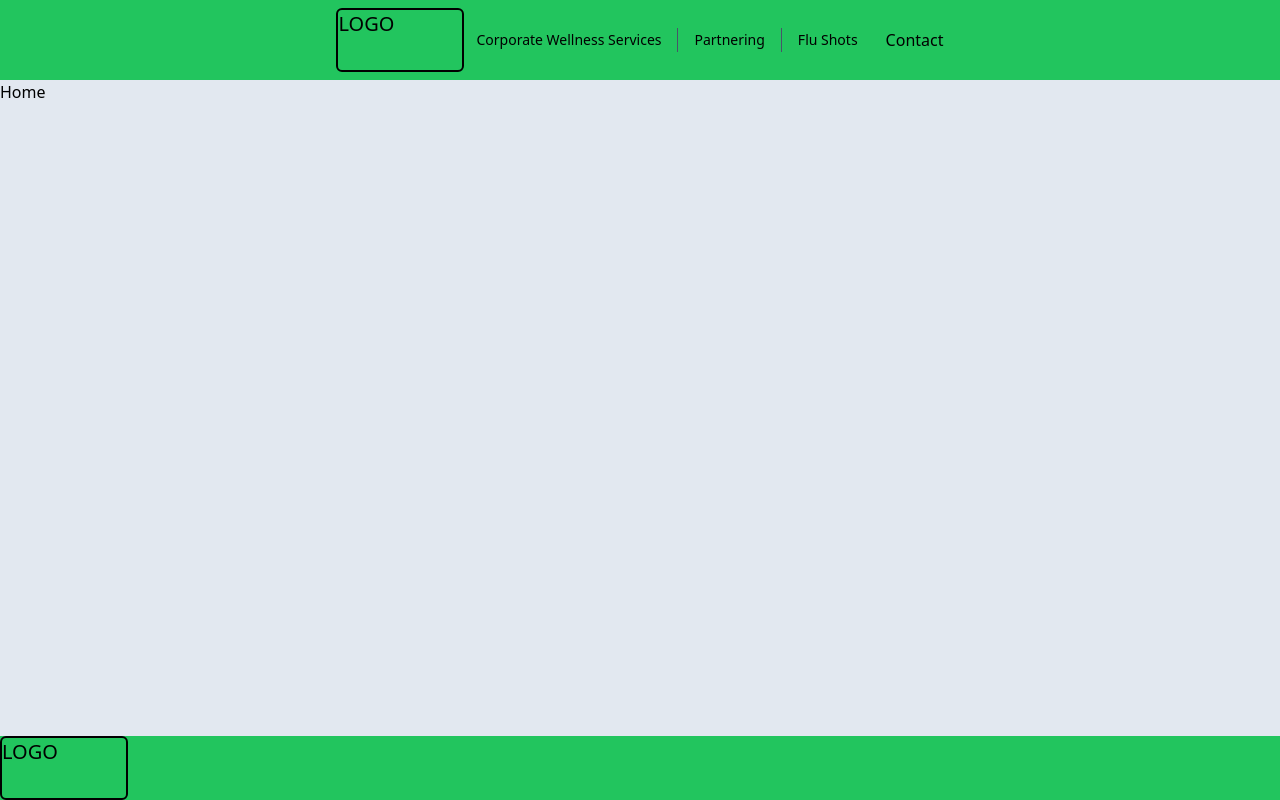
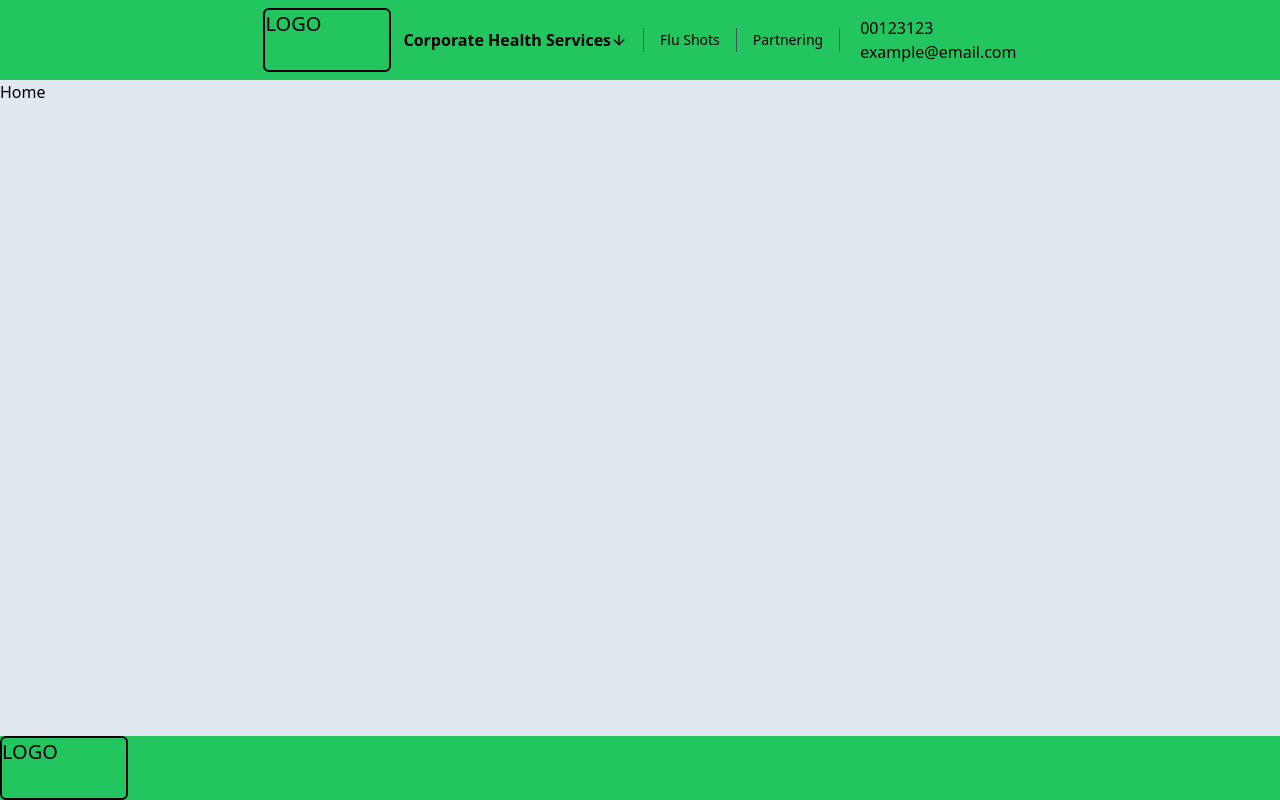
Before and after one commit to Dw1GHTY/cmh, a Next.js app in the folder cmh/: page / in a window 1280 px wide. Built offline with nearby package versions, Linux system fonts and the light colour scheme.

Commit message:
NavLinks structure

```diff
--- a/cmh/src/app/page.tsx
+++ b/cmh/src/app/page.tsx
@@ -1,6 +1,7 @@
 import React from "react";
 
 const Home = () => {
+  //TODO: Carousel
   return <div className="">Home</div>;
 };
 
--- a/cmh/src/components/Contact.tsx
+++ b/cmh/src/components/Contact.tsx
@@ -1,9 +1,15 @@
 import React from "react";
 
-const Contact: React.FC = () => {
+interface ContactProps {
+  phoneNumber?: string;
+  email?: string;
+}
+
+const Contact: React.FC<ContactProps> = ({ phoneNumber, email }) => {
   return (
-    <div className=" hidden md:flex ml-4 border-1 border-green-950">
-      Contact
+    <div className=" hidden md:flex ml-4 ">
+      {phoneNumber} <br />
+      {email}
     </div>
   );
 };
--- a/cmh/src/components/Navbar/NavDropdown.tsx
+++ b/cmh/src/components/Navbar/NavDropdown.tsx
@@ -1,7 +1,36 @@
+import {
+  DropdownMenu,
+  DropdownMenuContent,
+  DropdownMenuItem,
+  DropdownMenuSeparator,
+  DropdownMenuTrigger,
+} from "@radix-ui/react-dropdown-menu";
+import { ArrowDown } from "lucide-react";
 import React from "react";
 
-const NavDropdown: React.FC = () => {
-  return <div>NavDropdown</div>;
+interface NavDropdownProps {
+  dropDownName: string;
+  dropDownLinks: string[];
+}
+
+const NavDropdown: React.FC<NavDropdownProps> = ({
+  dropDownName,
+  dropDownLinks,
+}) => {
+  return (
+    <DropdownMenu>
+      <DropdownMenuTrigger className="flex flex-row justify-center items-center size-fit rounded-md p-2 hover:bg-green-300 font-semibold">
+        {dropDownName}
+        <ArrowDown className="size-4" />
+      </DropdownMenuTrigger>
+      <DropdownMenuContent className="w-fit bg-slate-200 border-2 space-y-1 border-green-700 rounded-sm">
+        <DropdownMenuSeparator />
+        {dropDownLinks.map((link) => {
+          return <DropdownMenuItem>{link}</DropdownMenuItem>;
+        })}
+      </DropdownMenuContent>
+    </DropdownMenu>
+  );
 };
 
 export default NavDropdown;
--- a/cmh/src/components/Navbar/NavMenu.tsx
+++ b/cmh/src/components/Navbar/NavMenu.tsx
@@ -1,15 +1,34 @@
 import React from "react";
 import NavLink from "./NavLink";
 import { Separator } from "../ui/separator";
+import NavDropdown from "./NavDropdown";
 
-const NavMenu: React.FC = () => {
+interface NavMenuProps {
+  links?: Array<Link>;
+}
+
+const NavMenu: React.FC<NavMenuProps> = ({ links }) => {
   return (
     <div className=" hidden md:flex justify-center items-center mx-1 space-x-2">
-      <NavLink name="Corporate Wellness Services" />
-      <Separator className="bg-slate-600 h-6" orientation="vertical" />
-      <NavLink name="Partnering" />
-      <Separator className="bg-slate-600 h-6" orientation="vertical" />
-      <NavLink name="Flu Shots" />
+      {links?.map((link) => {
+        if (link.sublinks === undefined)
+          return (
+            <>
+              <NavLink name={link.name} />
+              <Separator className="bg-slate-600 h-6" orientation="vertical" />
+            </>
+          );
+        else
+          return (
+            <>
+              <NavDropdown
+                dropDownName={link.name}
+                dropDownLinks={link.sublinks}
+              />
+              <Separator className="bg-slate-600 h-6" orientation="vertical" />
+            </>
+          );
+      })}
     </div>
   );
 };
--- a/cmh/src/components/Navbar/Navbar.tsx
+++ b/cmh/src/components/Navbar/Navbar.tsx
@@ -8,17 +8,23 @@ interface NavbarProps {
   styles: string;
 }
 
-//TODO: Proslediti string[] ka NavMenu i NavMenuMobile za dinamicki render
-//! Paziti na dropdown-ove, mozda mora manuelni da budu
+const links: Array<Link> = [
+  {
+    name: "Corporate Health Services",
+    sublinks: ["link1testestest", "link2", "link3"],
+  },
+  { name: "Flu Shots" },
+  { name: "Partnering" },
+];
 
 const Navbar: React.FC<NavbarProps> = ({ styles }) => {
   return (
     <nav className={styles + ""}>
       <div className="flex justify-between w-full md:flex md:flex-row md:justify-center md:items-center md:w-5/6">
         <Logo />
-        <NavMenu />
+        <NavMenu links={links} />
         <NavMenuMobile />
-        <Contact />
+        <Contact phoneNumber="00123123" email="example@email.com" />
       </div>
     </nav>
   );
--- /dev/null
+++ b/cmh/src/types/Link.ts
@@ -0,0 +1,4 @@
+type Link = {
+  name: string;
+  sublinks?: string[];
+};
```
Also changed, not shown: cmh/utils/utils.ts (added).
